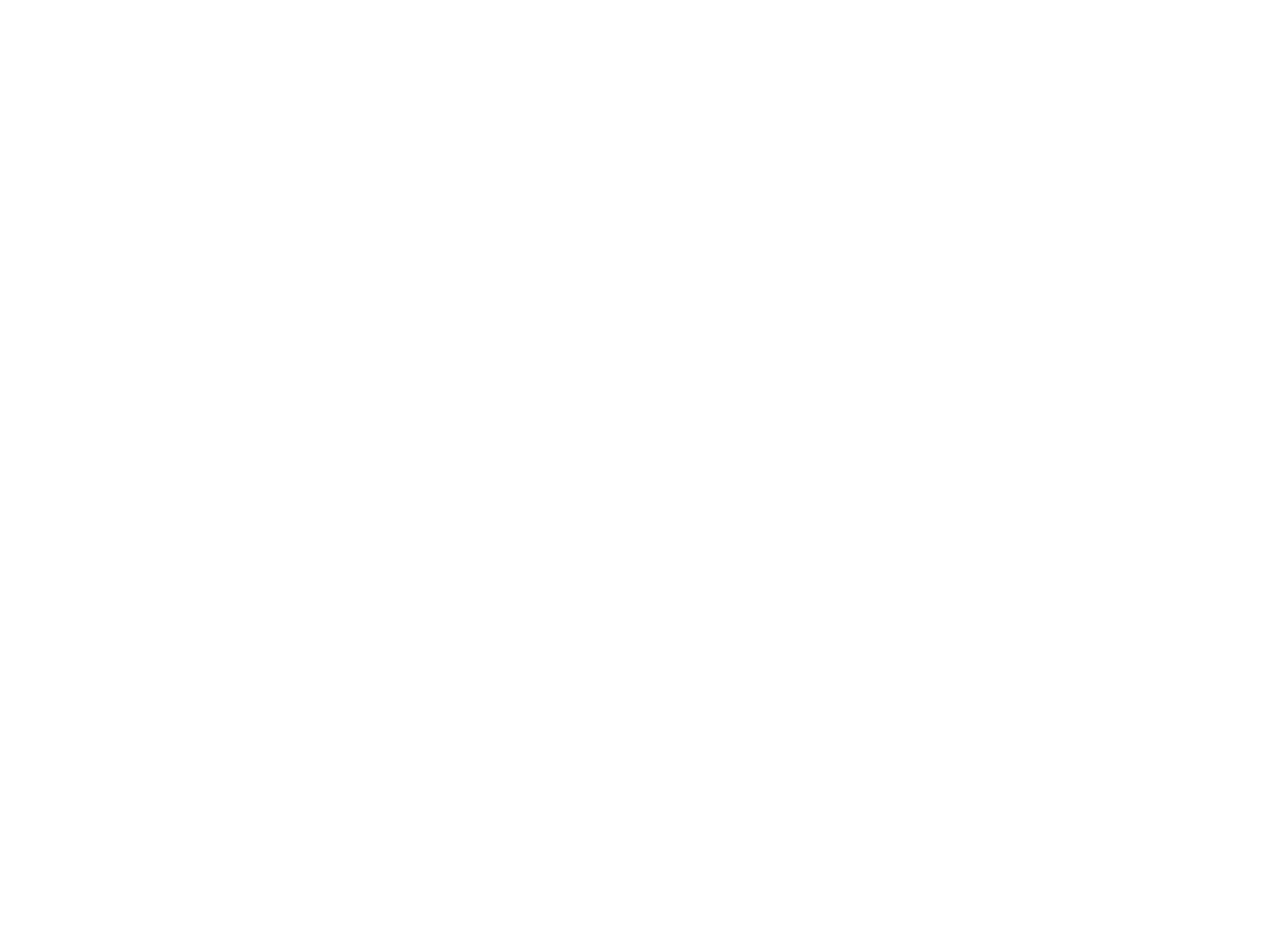
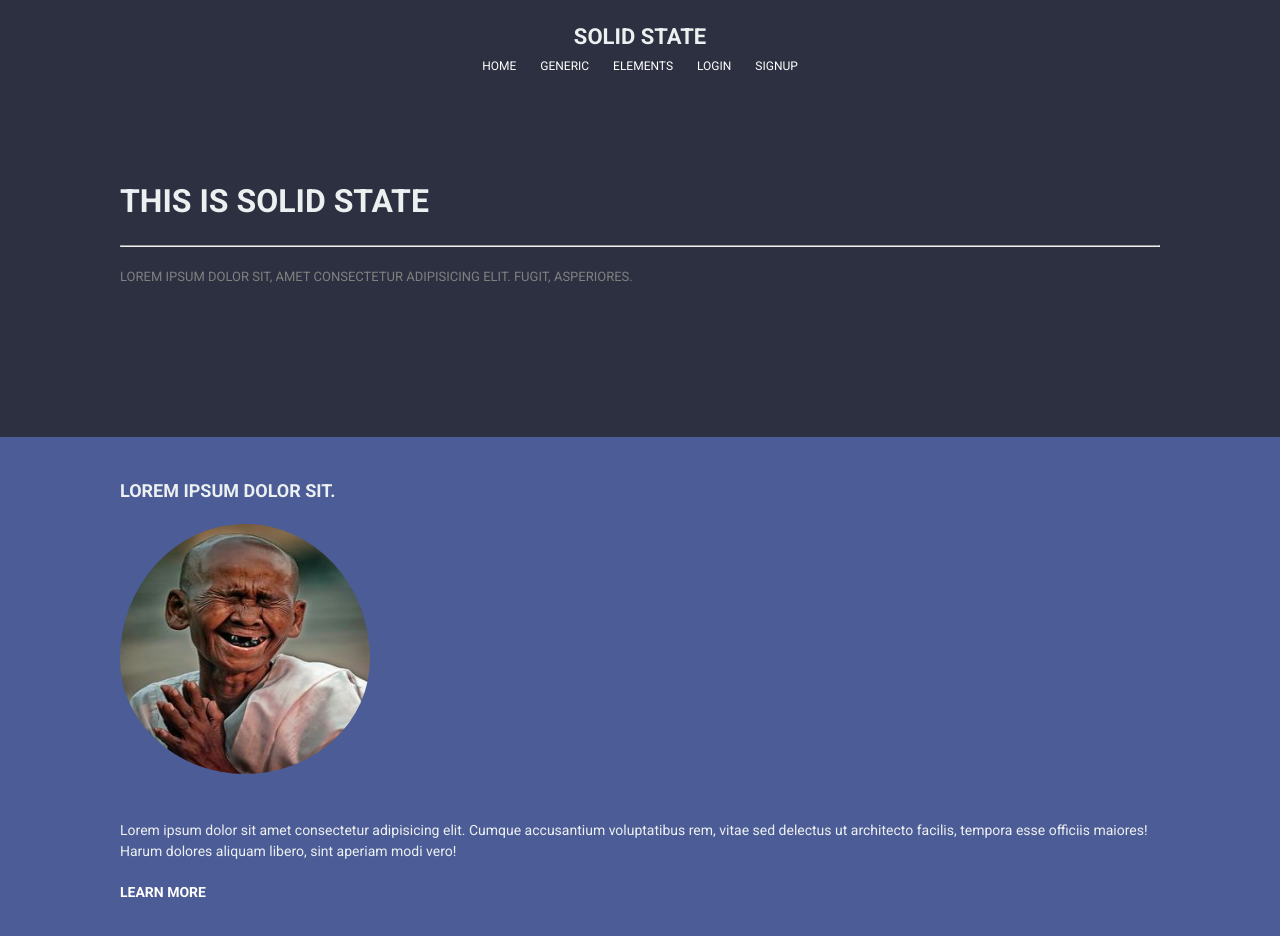
Before and after one commit to bharat-patodi/box-model-master, a plain HTML site: page Ex8-assignment-level-7-EHaaaq/index.html in a window 1280 px wide. Shown: the top 936 px of the page. Before the commit the page ends 800 px from the top, so only its background shows below. Drawn offline with Linux system fonts and the light colour scheme.

Commit message:
Almost everything done. Need to check once.

```diff
--- a/Ex8-assignment-level-7-EHaaaq/assets/stylesheets/main.css
+++ b/Ex8-assignment-level-7-EHaaaq/assets/stylesheets/main.css
@@ -37,3 +37,120 @@ blockquote:before, blockquote:after, q:before, q:after {
 /* ---------------------------------------------------------------
 Custom Styles
 --------------------------------------------------------------- */
+
+body {
+  font-family: 'Roboto', sans-serif;
+  font-size: 16px;
+  line-height: 1.5;
+  margin: 0 auto;
+  color: #ecf0f1;
+  /* background-color: black; */
+  text-transform: uppercase;
+}
+
+h1 {
+  font-size: 32px;
+  font-weight: 700;
+}
+
+h2 {
+  font-size: 18px;
+  font-weight: 700;
+}
+
+a {
+  color: white;
+  text-decoration: none;
+  font-weight: 800;
+  display: block;
+}
+
+nav {
+  text-align: center;
+  display: inline;
+}
+
+.logo {
+  font-size: 22px;
+  font-weight: 700;
+}
+
+nav li, nav a {
+  display: inline;
+  font-weight: 400;
+  font-size: 12px;
+  padding-right: 20px;
+}
+
+nav li:last-child, nav a:last-child {
+  padding-right: 0;
+}
+
+img {
+  width: 250px;
+  height: 250px;
+  border-radius: 50%;
+  padding: 20px 0 40px 0;
+}
+
+footer, section p {
+  text-transform: none;
+}
+
+.section-01 p {
+  color: gray;
+  text-transform: uppercase;
+  font-size: 13px;
+}
+
+main {
+  font-size: 14px;
+}
+
+main a {
+  padding-top: 20px;
+  padding-bottom: 30px;
+}
+
+hr {
+  margin: 20px 0;
+}
+
+/* ---------------------------------------------------------------
+Section styles
+--------------------------------------------------------------- */
+
+header {
+  padding: 20px 120px 60px 120px;
+}
+
+
+section, footer {
+  padding: 40px 120px;
+}
+
+header {
+  background-color: #2D3040;
+}
+
+.section-01 {
+  background-color: #2d3040;
+  padding-bottom: 150px;
+}
+
+.section-02 {
+  background-color: #4c5c96;
+}
+
+.section-03 {
+  background-color: #45558d;
+}
+
+.section-04 {
+  background-color: #3f4e85;
+}
+
+footer {
+  background-color: #2d3040;
+  color: gray;
+}
--- a/Ex8-assignment-level-7-EHaaaq/index.html
+++ b/Ex8-assignment-level-7-EHaaaq/index.html
@@ -3,9 +3,50 @@
 <head>
     <meta charset="UTF-8">
     <meta name="viewport" content="width=device-width, initial-scale=1.0">
-    <title>Exercise 6</title>
+    <link rel="stylesheet" href="assets/stylesheets/main.css">
+    <link href="https://fonts.googleapis.com/css2?family=Roboto:wght@400;700&display=swap" rel="stylesheet">
+    <title>Exercise 7</title>
 </head>
 <body>
-
+    <header>
+        <nav>
+            <p class="logo">Solid State</p>
+            <ul>
+                <li><a href="">Home</a></li>
+                <li><a href="">Generic</a></li>
+                <li><a href="">Elements</a></li>
+                <li><a href="">Login</a></li>
+                <li><a href="">Signup</a></li>
+            </ul>
+        </nav>
+    </header>
+    <main>
+        <section class = "section-01">
+            <h1>This is Solid State</h1>
+            <hr>
+            <p>Lorem ipsum dolor sit, amet consectetur adipisicing elit. Fugit, asperiores.</p>
+        </section>
+        <section class = "section-02">
+            <h2>Lorem ipsum dolor sit.</h2>
+            <img src="assets/images/happy-indonesian.jpg" alt="Happy Indonesian Man" class="intro-img">
+            <p>Lorem ipsum dolor sit amet consectetur adipisicing elit. Cumque accusantium voluptatibus rem, vitae sed delectus ut architecto facilis, tempora esse officiis maiores! Harum dolores aliquam libero, sint aperiam modi vero!</p>
+            <a href="">Learn More</a>
+        </section>
+        <section class = "section-03">
+            <h2>Lorem ipsum dolor sit.</h2>
+            <img src="assets/images/happy-chinese.jpg" alt="Happy Chinese Man" class="intro-img">
+            <p>Ullam voluptatum possimus ab aliquam unde architecto temporibus dolor hic fugiat nam saepe quod nostrum repellendus, ducimus est aut tenetur at? Ipsum molestiae veritatis culpa molestias rerum reiciendis, eveniet id.</p>
+            <a href="">Learn More</a>
+        </section>
+        <section class = "section-04">
+            <h2>Lorem ipsum dolor sit.</h2>
+            <img src="assets/images/happy-woman.jpg" alt="Happy Woman" class="intro-img">
+            <p>Vitae sequi at officia sapiente quidem repellendus porro omnis accusantium voluptas. Perspiciatis expedita consectetur et commodi cum totam itaque nobis fugit nostrum asperiores, animi repudiandae assumenda voluptate, quam illum obcaecati!</p>
+            <a href="">Learn More</a>
+        </section>
+    </main>
+    <footer>
+        &copy; Untitled Inc. All rights reserved.
+    </footer>
 </body>
 </html>
```
Also changed, not shown: Ex7-assignment-level-6-EHaaap/index.html (+1 -1 lines), Ex8-assignment-level-7-EHaaaq/assets/images/happy-chinese.jpg (added), Ex8-assignment-level-7-EHaaaq/assets/images/happy-indonesian.jpg (added), Ex8-assignment-level-7-EHaaaq/assets/images/happy-woman.jpg (added), 4 other files.
